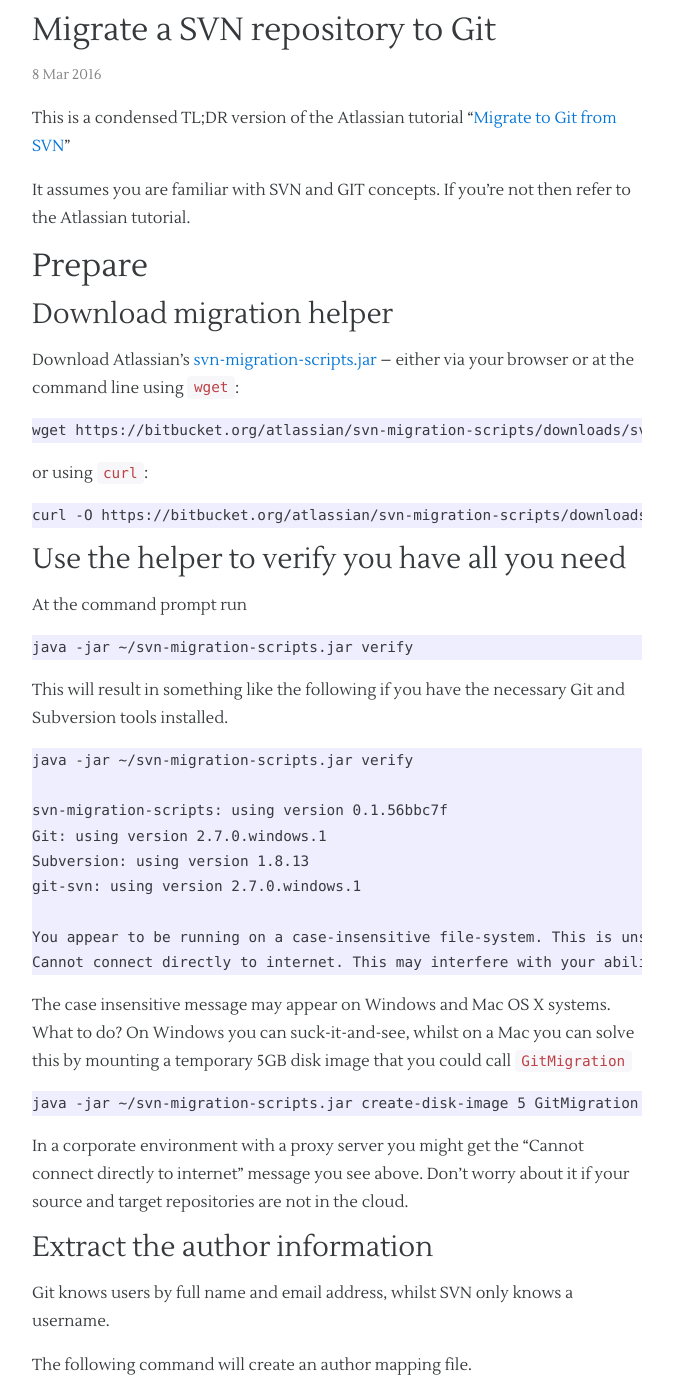
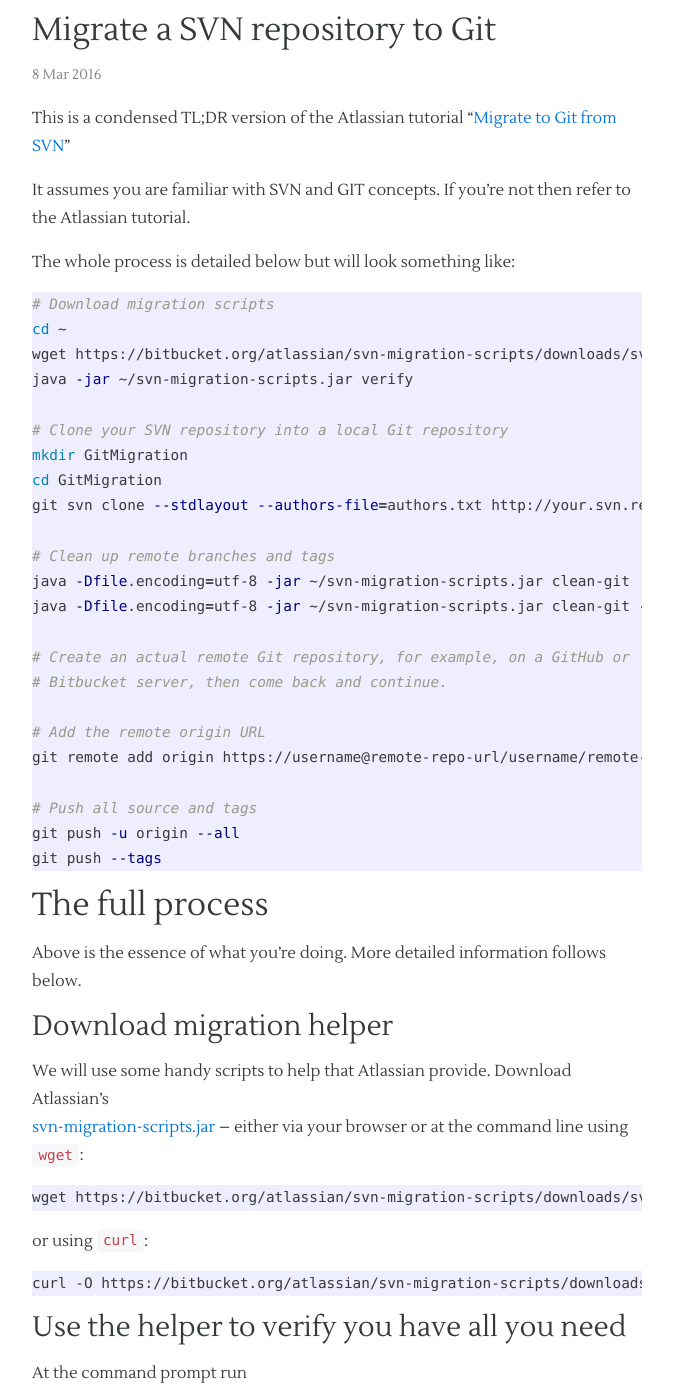
Before and after one commit to evantoli/evantoli.github.io, a Jekyll site: the page built from _posts/Coding/2016-03-08-migrate-svn-repository-to-git-repository.md, in a window 1280 px wide and 1400 px high, scrolled down 341 px, cut to the strip 15-1400 px from the top of the window. Shown: the whole strip, without its empty margins (303-976 px from the left). Built offline with Jekyll 4.4.1, drawn with Linux system fonts in a browser that asks for light colours.

Commit message:
Update 2016-03-08-migrate-svn-repository-to-git-repository.md

```diff
--- a/_posts/Coding/2016-03-08-migrate-svn-repository-to-git-repository.md
+++ b/_posts/Coding/2016-03-08-migrate-svn-repository-to-git-repository.md
@@ -18,13 +18,43 @@
 
 It assumes you are familiar with SVN and GIT concepts. If you're not then refer to the Atlassian tutorial.
 
+The whole process is detailed below but will look something like:
+
+~~~bash
+# Download migration scripts
+cd ~
+wget https://bitbucket.org/atlassian/svn-migration-scripts/downloads/svn-migration-scripts.jar
+java -jar ~/svn-migration-scripts.jar verify
+
+# Clone your SVN repository into a local Git repository
+mkdir GitMigration
+cd GitMigration
+git svn clone --stdlayout --authors-file=authors.txt http://your.svn.repo/your-svn-project local-git-repository
+
+# Clean up remote branches and tags
+java -Dfile.encoding=utf-8 -jar ~/svn-migration-scripts.jar clean-git
+java -Dfile.encoding=utf-8 -jar ~/svn-migration-scripts.jar clean-git --force
+
+# Create an actual remote Git repository, for example, on a GitHub or
+# Bitbucket server, then come back and continue.
+
+# Add the remote origin URL
+git remote add origin https://username@remote-repo-url/username/remote-repo-name.git
+
+# Push all source and tags
+git push -u origin --all
+git push --tags
+~~~
+
 <!--end-of-excerpt-->
 
-## Prepare
+## The full process
+
+Above is the essence of what you're doing. More detailed information follows below.
 
 ### Download migration helper
 
-Download Atlassian's
+We will use some handy scripts to help that Atlassian provide. Download Atlassian's
 <a href="https://bitbucket.org/atlassian/svn-migration-scripts/downloads" target="_blank">svn-migration-scripts.jar</a> – either
 via your browser or at the command line using `wget`:
 
@@ -73,12 +103,14 @@
 Git knows users by full name and email address, whilst SVN only knows a username.
 
 The following command will create an author mapping file.
+
 ~~~
 cd ~/GitMigration
 java -jar ~/svn-migration-scripts.jar authors https://your.repo/your-project/ > authors.txt
 ~~~
 
 This will five you a file like
+
 ~~~
 j.doe = j.doe <j.doe@mycompany.com>
 m.smith = m.smith <m.smith@mycompany.com>
```
